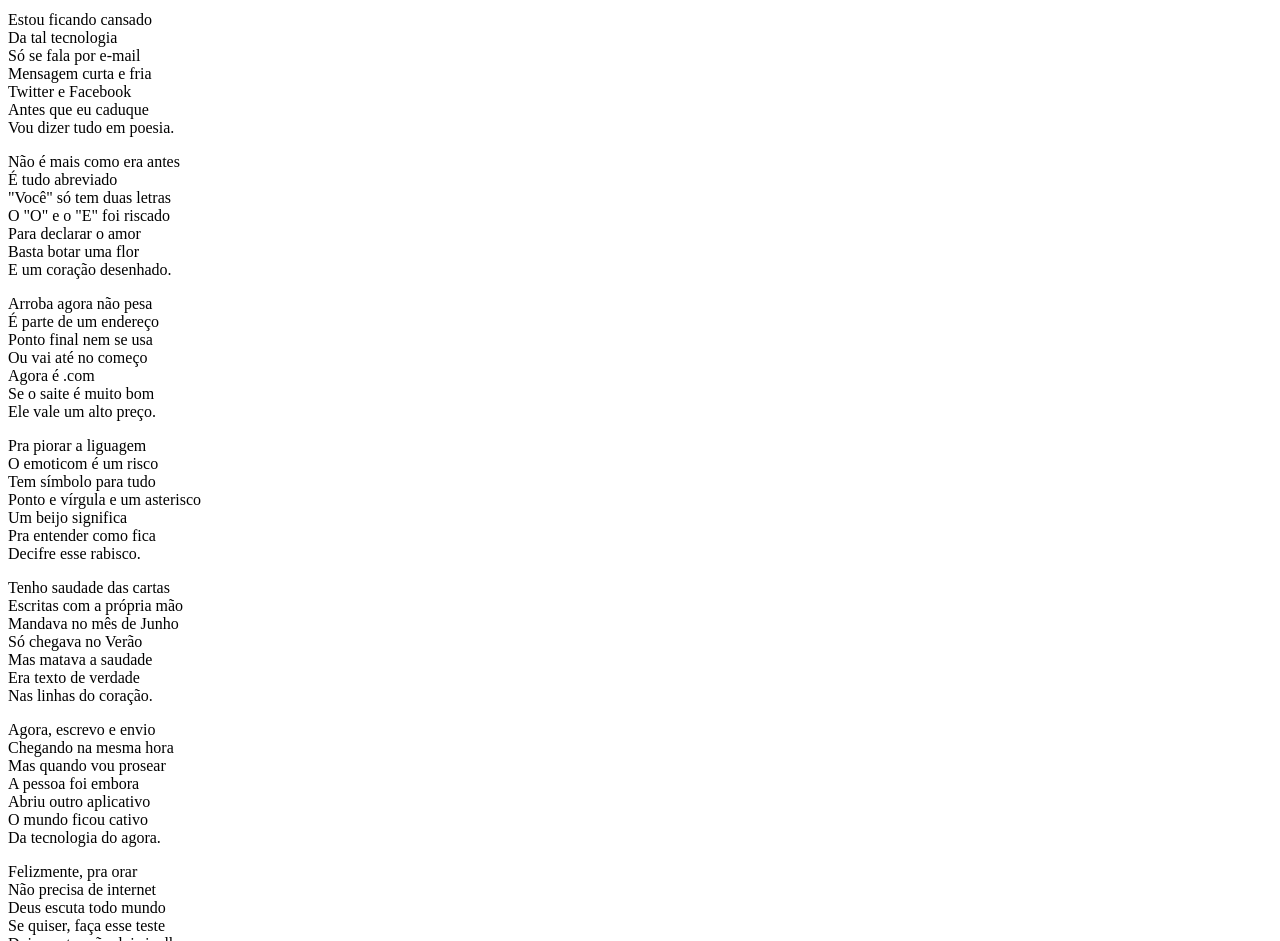
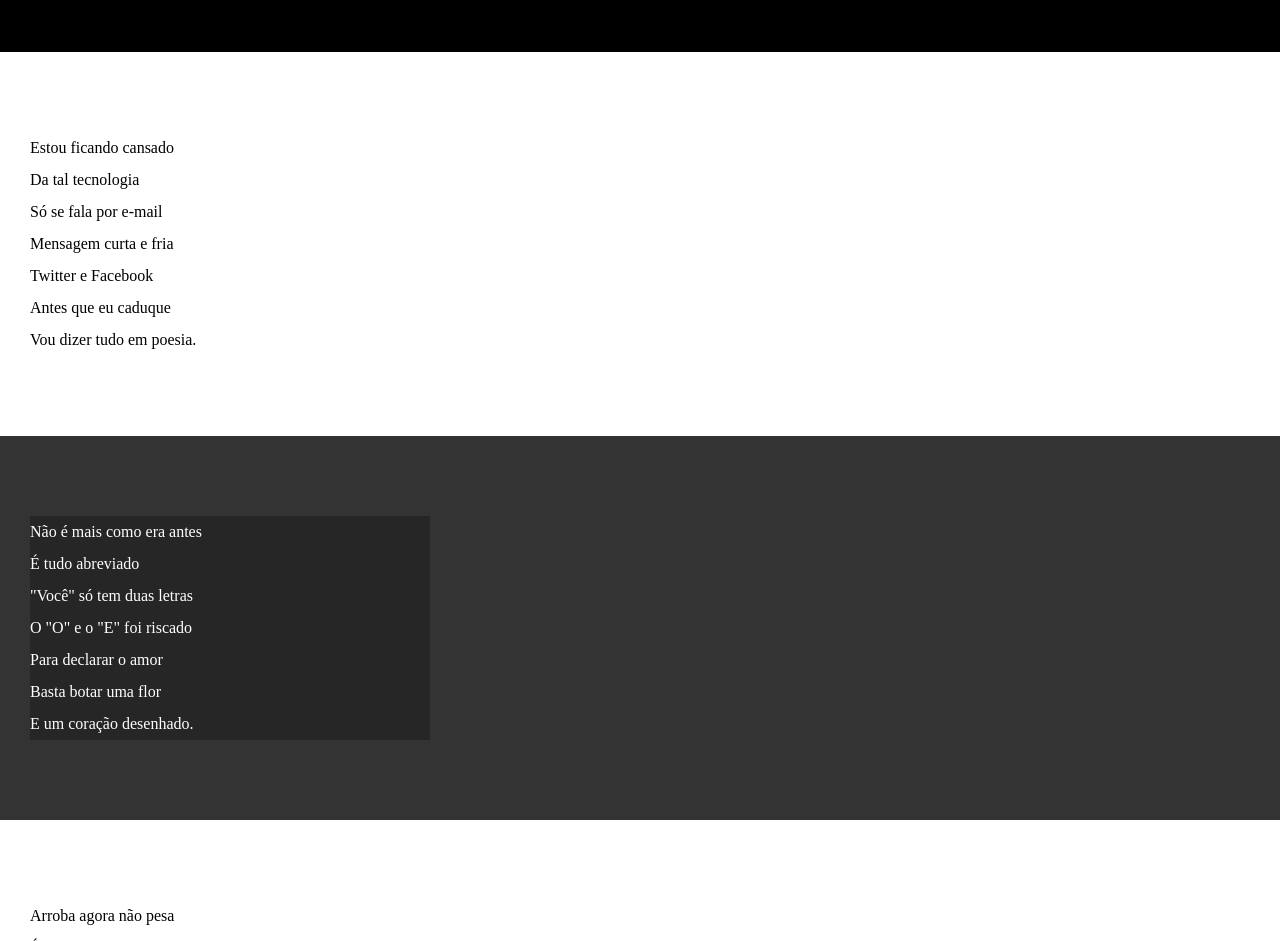
Before and after one commit to carloseduardo092/htmlcss, a plain HTML site: page desafios/desafio05/index.html in a window 1280 px wide. Shown: the part 103-1044 px from the top of the page. Drawn offline with Linux system fonts and the light colour scheme.

Commit message:
atualizei estilos e blocos

```diff
--- a/desafios/desafio05/estilo/style.css
+++ b/desafios/desafio05/estilo/style.css
@@ -1 +1,64 @@
 @charset "UTF-8";
+* {
+  margin: 0;
+  padding: 0;
+}
+
+html, body {
+  min-height: 100vh;
+  background-color: darkgray;
+}
+
+header {
+    background-color: black;
+    color: white;
+    text-align: center;
+}
+
+header > h1 {
+    padding-top: 50px;
+    font-variant: small-caps;
+}
+
+header > p {
+    padding-bottom: 50px;
+}
+
+header a, footer a {
+    color: white;
+    text-decoration: none;
+    font-weight: bolder;
+}
+
+header a:hover, footer a:hover {
+    text-decoration: underline;
+}
+
+section {
+    padding-top: 10vh;
+    padding-bottom: 10vh;
+    line-height: 2em;
+    padding-left: 30px;
+}
+
+section.normal {
+    background-color: white;
+    color: black;
+}
+
+section.imagem {
+    background-color: rgb(51, 51, 51);
+    color: white;
+}
+
+section.imagem > p {
+    width: 400px;
+    background-color: rgba(0, 0, 0, 0.253);
+}
+
+footer {
+    background-color: black;
+    color: white;
+    text-align: center;
+    padding: 10px;
+}
--- a/desafios/desafio05/index.html
+++ b/desafios/desafio05/index.html
@@ -1,108 +1,113 @@
 <!DOCTYPE html>
 <html lang="pt-br">
-
   <head>
-    <meta charset="UTF-8">
-    <meta name="viewport" content="width=device-width, initial-scale=1.0">
+    <meta charset="UTF-8" />
+    <meta name="viewport" content="width=device-width, initial-scale=1.0" />
     <title>Cordel Moderno</title>
-    <link rel="stylesheet" href="estilo/style.css">
+    <link rel="stylesheet" href="estilo/style.css" />
   </head>
 
   <body>
     <header>
       <h1>Cordel Moderno</h1>
-        <p>Por <a hef="https://www.recantodasletras.com.br/poesias/3186743" target="_blank">Milton Duarte</a>
+      <p>
+        Por
+        <a
+          href="https://www.recantodasletras.com.br/poesias/3186743"
+          target="_blank"
+          >Milton Duarte</a
+        >
       </p>
     </header>
-    <section>
+    <section class="normal">
       <p>
-            Estou ficando cansado <br>
-            Da tal tecnologia <br>
-            Só se fala por e-mail <br>
-            Mensagem curta e fria <br>
-            Twitter e Facebook <br>
-            Antes que eu caduque <br>
+        Estou ficando cansado <br />
+        Da tal tecnologia <br />
+        Só se fala por e-mail <br />
+        Mensagem curta e fria <br />
+        Twitter e Facebook <br />
+        Antes que eu caduque <br />
         Vou dizer tudo em poesia.
       </p>
     </section>
 
-
-    <section>
+    <section class="imagem">
       <p>
-            Não é mais como era antes <br>
-            É tudo abreviado <br>
-            "Você" só tem duas letras <br>
-            O "O" e o "E" foi riscado <br>
-            Para declarar o amor <br>
-            Basta botar uma flor <br>
+        Não é mais como era antes <br />
+        É tudo abreviado <br />
+        "Você" só tem duas letras <br />
+        O "O" e o "E" foi riscado <br />
+        Para declarar o amor <br />
+        Basta botar uma flor <br />
         E um coração desenhado.
       </p>
     </section>
 
-    <section>
+    <section class="normal">
       <p>
-            Arroba agora não pesa <br>
-            É parte de um endereço <br>
-            Ponto final nem se usa <br>
-            Ou vai até no começo <br>
-            Agora é .com <br>
-            Se o saite é muito bom <br>
+        Arroba agora não pesa <br />
+        É parte de um endereço <br />
+        Ponto final nem se usa <br />
+        Ou vai até no começo <br />
+        Agora é .com <br />
+        Se o saite é muito bom <br />
         Ele vale um alto preço.
       </p>
 
       <p>
-            Pra piorar a liguagem <br>
-            O emoticom é um risco <br>
-            Tem símbolo para tudo <br>
-            Ponto e vírgula e um asterisco <br>
-            Um beijo significa <br>
-            Pra entender como fica <br>
+        Pra piorar a liguagem <br />
+        O emoticom é um risco <br />
+        Tem símbolo para tudo <br />
+        Ponto e vírgula e um asterisco <br />
+        Um beijo significa <br />
+        Pra entender como fica <br />
         Decifre esse rabisco.
       </p>
     </section>
 
-    <section>
-
+    <section class="imagem">
       <p>
-            Tenho saudade das cartas <br>
-            Escritas com a própria mão <br>
-            Mandava no mês de Junho <br>
-            Só chegava no Verão <br>
-            Mas matava a saudade <br>
-            Era texto de verdade <br>
+        Tenho saudade das cartas <br />
+        Escritas com a própria mão <br />
+        Mandava no mês de Junho <br />
+        Só chegava no Verão <br />
+        Mas matava a saudade <br />
+        Era texto de verdade <br />
         Nas linhas do coração.
       </p>
     </section>
 
-    <section>
+    <section class="normal">
       <p>
-            Agora, escrevo e envio <br>
-            Chegando na mesma hora <br>
-            Mas quando vou prosear <br>
-            A pessoa foi embora <br>
-            Abriu outro aplicativo <br>
-            O mundo ficou cativo <br>
+        Agora, escrevo e envio <br />
+        Chegando na mesma hora <br />
+        Mas quando vou prosear <br />
+        A pessoa foi embora <br />
+        Abriu outro aplicativo <br />
+        O mundo ficou cativo <br />
         Da tecnologia do agora.
       </p>
 
-
       <p>
-            Felizmente, pra orar <br>
-            Não precisa de internet <br>
-            Deus escuta todo mundo <br>
-            Se quiser, faça esse teste <br>
-            Dois pontos são dois joelhos <br>
-            Seus lábios são aparelhos <br>
+        Felizmente, pra orar <br />
+        Não precisa de internet <br />
+        Deus escuta todo mundo <br />
+        Se quiser, faça esse teste <br />
+        Dois pontos são dois joelhos <br />
+        Seus lábios são aparelhos <br />
         Deixe que Deus interprete.
       </p>
     </section>
 
     <footer>
-        <p>Site criado por
-            <a href="https://github.com/carloseduardo092" target="_blank">Carlos Eduardo</a> Aluno do
+      <p>
+        Site criado por
+        <a href="https://github.com/carloseduardo092" target="_blank"
+          >Carlos Eduardo</a
+        >
+        Aluno do
         <a href="https://www.cursoemvideo.com" target="_blank">CursoemVideo</a>
       </p>
     </footer>
   </body>
-
 </html>
```
Lines whose indentation alone changed are shown as unchanged.
